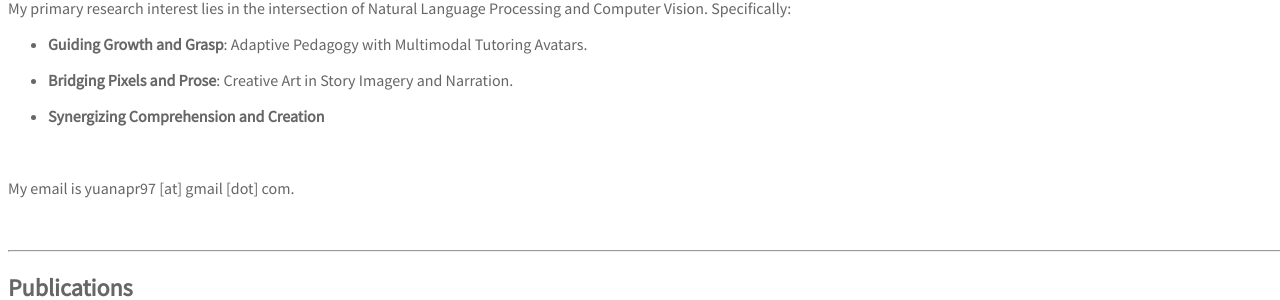
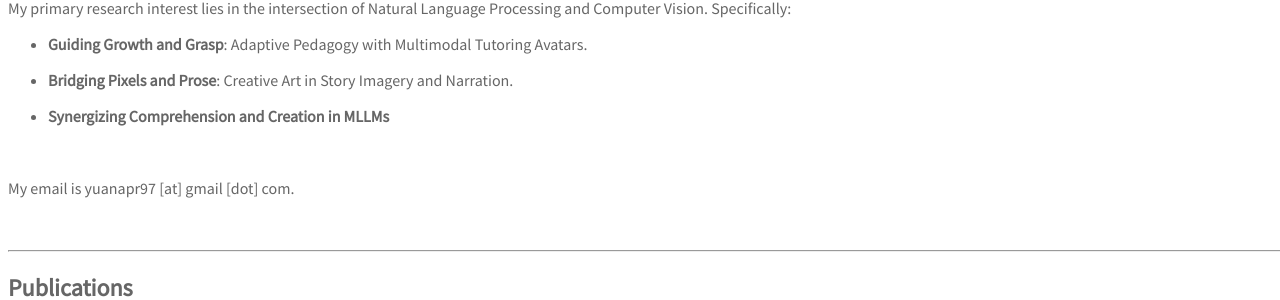
Before and after one commit to yuanapril/yuanapril.github.io, a Jekyll site: the page built from index.md, in a window 1280 px wide. Shown: the part 1248-1548 px from the top of the page. Built offline with Jekyll 4.4.1, drawn with Linux system fonts in a browser that asks for light colours; some web fonts are replaced; our own code applies the rules of GitHub Pages for plain Markdown files.

Commit message:
Update index.md

```diff
--- a/index.md
+++ b/index.md
@@ -16,7 +16,7 @@ My primary research interest lies in the intersection of Natural Language Proces
 
 - **Bridging Pixels and Prose**: Creative Art in Story Imagery and Narration.
 
-- **Synergizing Comprehension and Creation**
+- **Synergizing Comprehension and Creation in MLLMs**
 
 <br />
 
```
